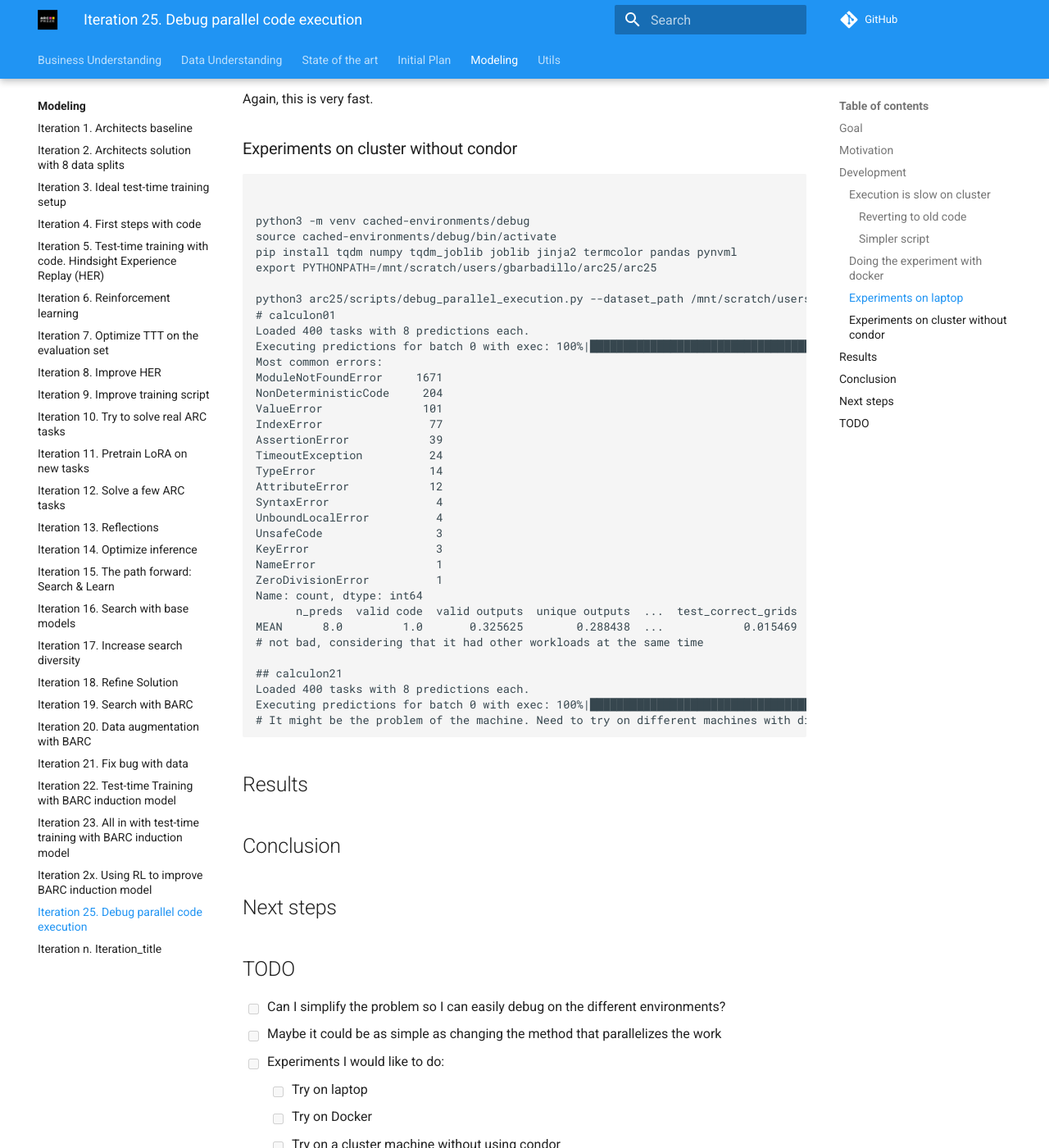
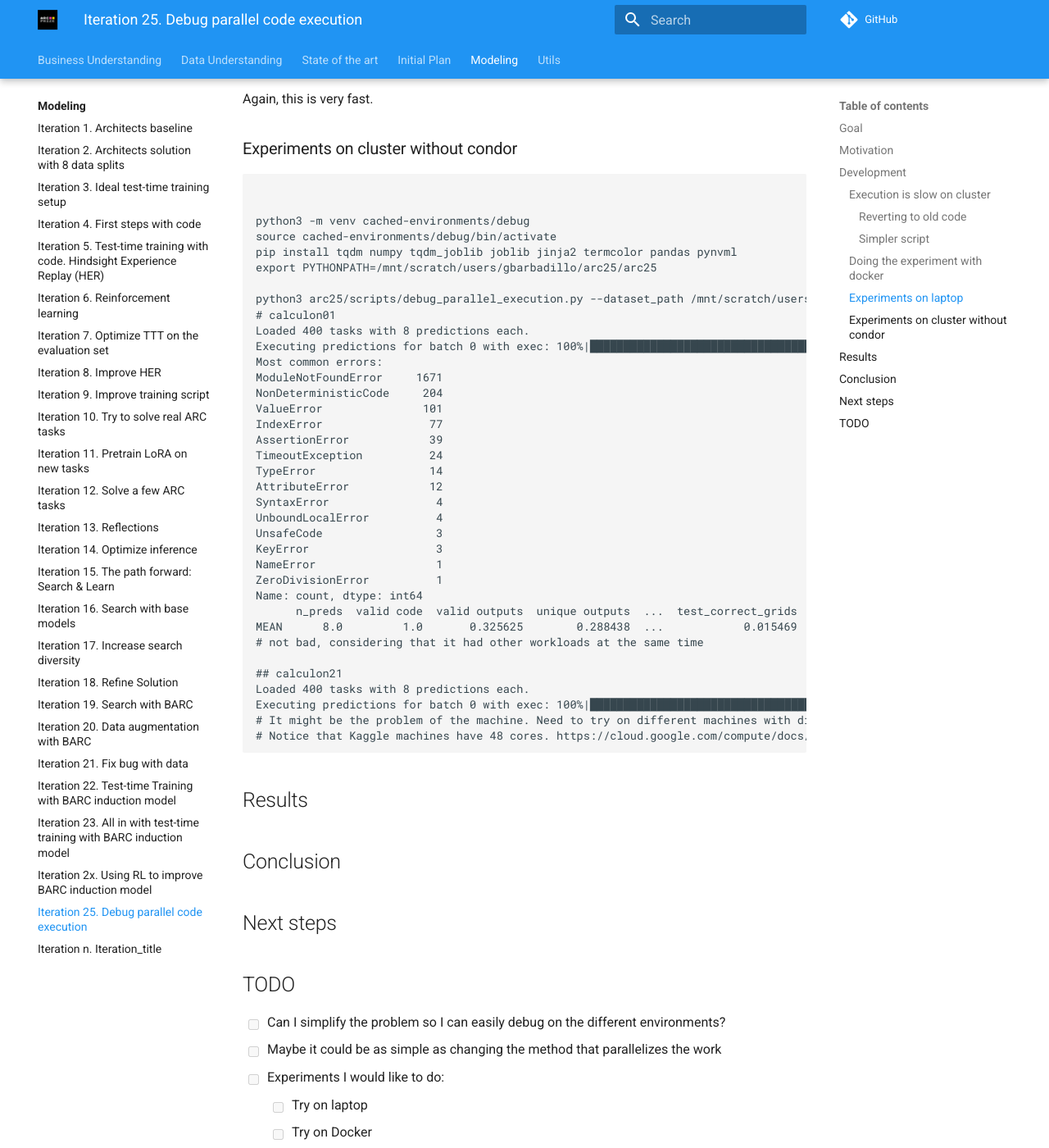
Before and after one commit to ironbar/arc25, an MkDocs documentation site: the page built from docs/modeling/Iteration_25_debug_parallel_code_execution.md, in a window 1280 px wide and 1400 px high, scrolled down 3067 px. Shown: the whole window at 82% size. Built offline with MkDocs 1.6.1 and Material for MkDocs 9.7.7, drawn with Linux system fonts in a browser that asks for light colours; comment, search, counter and statistics services are not loaded.

Commit message:
added note about cores on Kaggle machine

````diff
--- a/docs/modeling/Iteration_25_debug_parallel_code_execution.md
+++ b/docs/modeling/Iteration_25_debug_parallel_code_execution.md
@@ -176,6 +176,7 @@ MEAN      8.0         1.0       0.325625        0.288438  ...            0.01546
 Loaded 400 tasks with 8 predictions each.
 Executing predictions for batch 0 with exec: 100%|████████████████████████████████████| 3200/3200 [00:36<00:00, 87.61run/s]
 # It might be the problem of the machine. Need to try on different machines with different number of cores
+# Notice that Kaggle machines have 48 cores. https://cloud.google.com/compute/docs/gpus#l4-gpus
 ```
 
 ## Results
````
